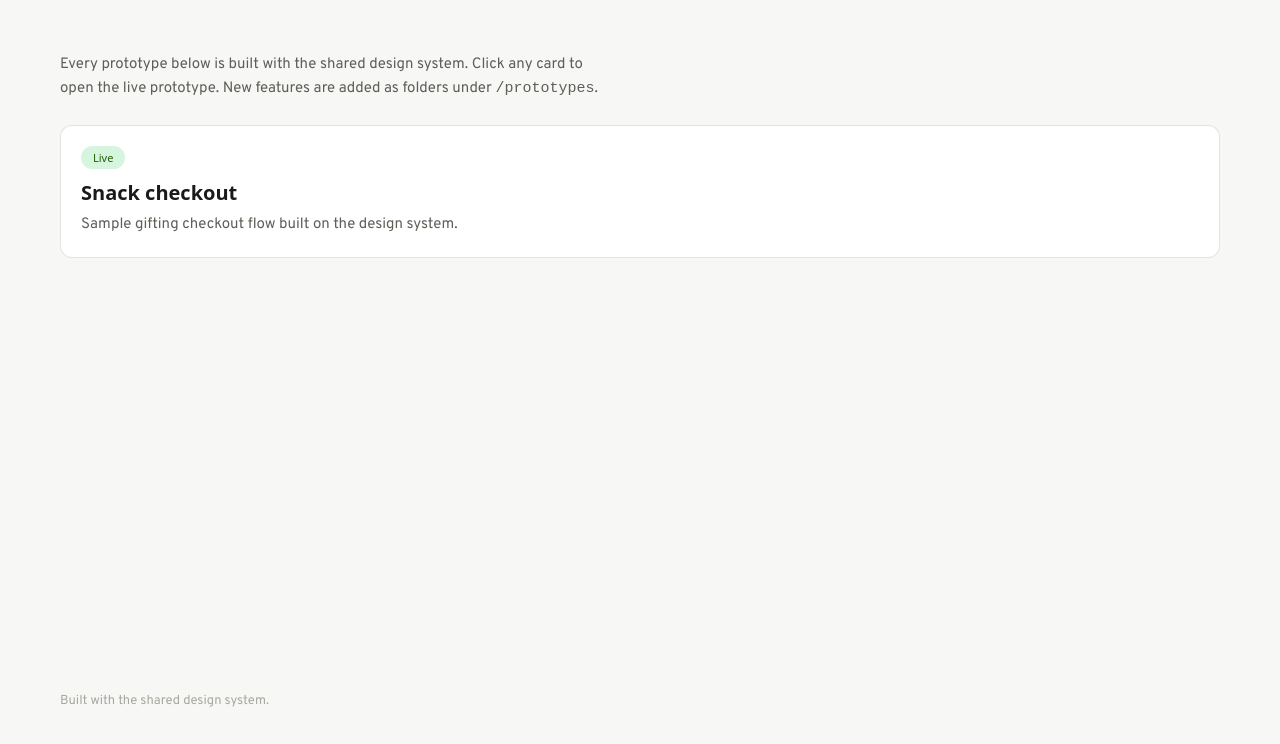
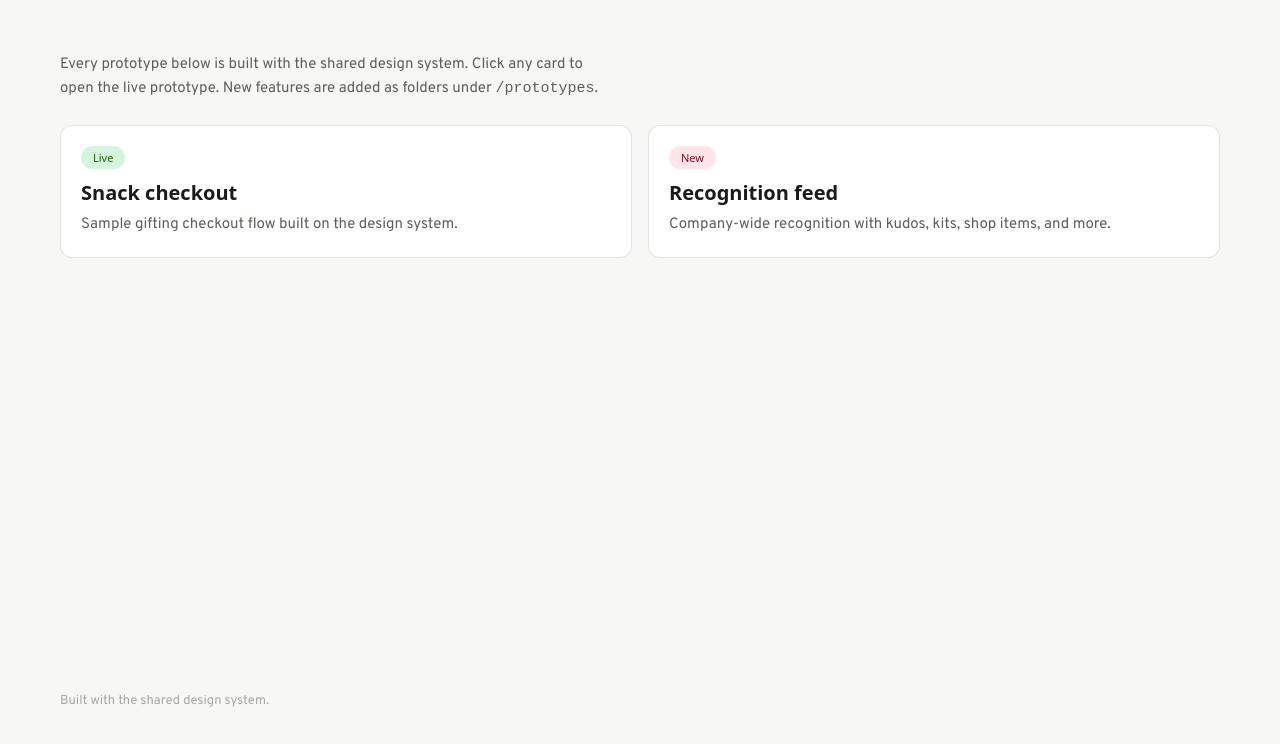
Before and after one commit to amangupta-stadium/prototype-hub, a website: page index.html in a window 1280 px wide. Shown: the part 56-800 px from the top of the page. Drawn offline with Linux system fonts and the light colour scheme.

Commit message:
Update index.html

```diff
--- a/index.html
+++ b/index.html
@@ -27,6 +27,7 @@
 
       <div class="grid grid-cols-3" style="margin-top:var(--space-6);">
 
+
         <a class="card card--interactive" href="./prototypes/snack-checkout/" style="text-decoration:none;color:inherit;">
           <div class="card-body">
             <span class="badge badge-lime" style="margin-bottom:var(--space-3);">Live</span>
@@ -35,6 +36,13 @@
           </div>
         </a>
 
+        <a class="card card--interactive" href="./prototypes/recognition-feed/" style="text-decoration:none;color:inherit;">
+          <div class="card-body">
+          <span class="badge badge-punch" style="margin-bottom:var(--space-3);">New</span>
+          <h3 class="card-title">Recognition feed</h3>
+            <p class="card-text">Company-wide recognition with kudos, kits, shop items, and more.</p>
+          </div>
+        </a>
         <!-- DUPLICATE THIS BLOCK FOR EACH NEW FEATURE -->
         <!--
         <a class="card card--interactive" href="./prototypes/FEATURE-NAME/" style="text-decoration:none;color:inherit;">
```
